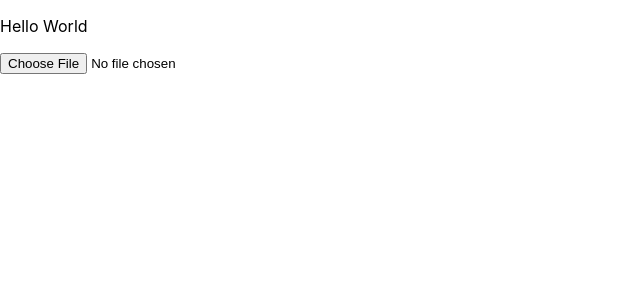
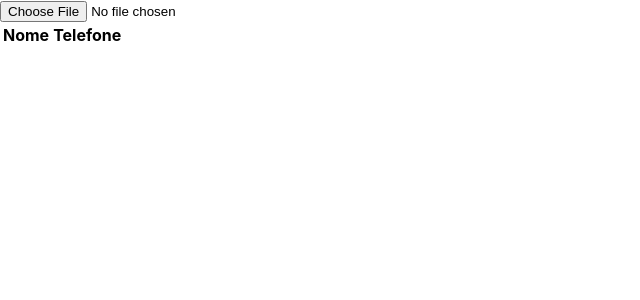
Before and after one commit to gvttadi/gvttadi.github.io, a React (Create React App) app: page / in a window 1280 px wide. Shown: the top 300 px of the page, without its empty margins (0-640 px from the left). Built offline with nearby package versions, Linux system fonts and the light colour scheme.

Commit message:
MVP funcionando

```diff
--- a/package.json
+++ b/package.json
@@ -11,7 +11,8 @@
     "react": "^18.2.0",
     "react-dom": "^18.2.0",
     "react-scripts": "5.0.1",
-    "web-vitals": "^2.1.4"
+    "web-vitals": "^2.1.4",
+    "xlsx": "^0.18.5"
   },
   "scripts": {
     "predeploy": "npm run build",
--- a/src/Views/JulEx.jsx
+++ b/src/Views/JulEx.jsx
@@ -1,36 +1,52 @@
-import React, { useState } from "react";
-import Papa from "papaparse";
+import React, {  useState } from "react";
+import * as XLSX from 'xlsx/xlsx.mjs';
 
 export const JulEx = () => {
   const [file, setFile] = useState([])
 
+  function capitalizeFirstLetter(string) {
+    string = string.toLowerCase()
+    return string.toLowerCase().charAt(0).toUpperCase() + string.slice(1);
+  }
+
   function handleCSV(e) {
     const file = e.target.files[0]
-    // console.log(file)
-    Papa.parse(file,{
-      complete: (results) => {
-        setFile(results.data)
-        console.log(results)
-      }
+    file.arrayBuffer().then((res) => {
+      let data = new Uint8Array(res)
+      let workBook = XLSX.read(data, {type: 'array'})
+      let sheetName = workBook.SheetNames[0]
+      let workSheet = workBook.Sheets[sheetName]
+      let json = XLSX.utils.sheet_to_json(workSheet)
+      setFile(json)
+      console.log(json)
     })
   }
 
   return(
     <>
-      <p>Hello World</p>
       <input
         name="arquivo"
         type="file"
-        accept=".csv"
+        accept=".csv, .xlsx"
         onChange={e => handleCSV(e)}
       />
 
-      {file.map((e,i) => {
-        return (
-          <p key={i}>{e.join(' ')}</p>
-          )
-      })}
+      <table>
+        <thead>
+          <tr>
+            <th>Nome</th>
+            <th>Telefone</th>
+          </tr>
+        </thead>
+        <tbody>
+          {file.map((e,i) => (
+            <tr key={i}>
+              <th>{e['Razão Social'].split(' ')[0] === '' ? capitalizeFirstLetter(e['Razão Social'].split(' ')[1]) : capitalizeFirstLetter(e['Razão Social'].split(' ')[0])}</th>
+              <th>{e['Telefones'].replaceAll('(','').replaceAll(')','').replaceAll(' ','').replaceAll('-','')}</th>
+            </tr>
+            ))}
+        </tbody>
+      </table>
     </>
   )
-
 }
```
Also changed, not shown: 1 other file (tests, documents, lock files or other folders).
